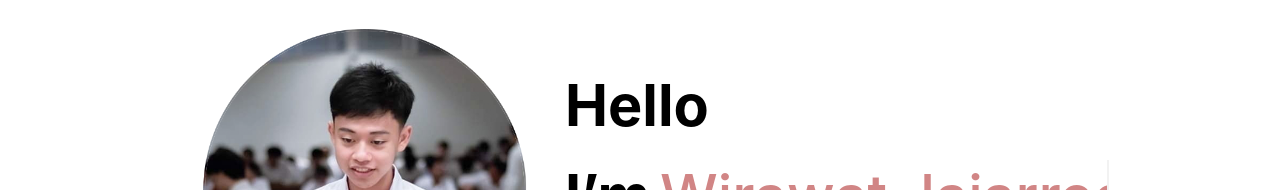
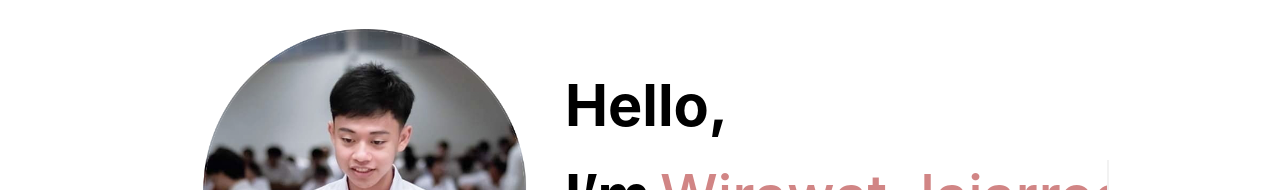
Before and after one commit to wiree65/Wiree-Porfolio, a Next.js app: page / in a window 1280 px wide. Shown: the part 179-369 px from the top of the page. Built offline with nearby package versions, Linux system fonts and the light colour scheme.

Commit message:
[UPDATE] word hello

```diff
--- a/pages/about.js
+++ b/pages/about.js
@@ -14,7 +14,7 @@ const About = () => {
               <div className="column-con">
                 <div>
                   <div>
-                    <h1 className="text">Hello</h1>
+                    <h1 className="text">Hello,</h1>
                     <div className="row-con">
                       <h1
                         className="text"
--- a/pages/renderPage/indexWeb.js
+++ b/pages/renderPage/indexWeb.js
@@ -22,7 +22,7 @@ const Home = () => {
                 <div>
                   <div>
                     <h1 className="text" style={{ margin: "20px 0px 0px 0px" }}>
-                      Hello{"   "}
+                      Hello,{"   "}
                     </h1>
                     <div className="row-con">
                       <h1
```
